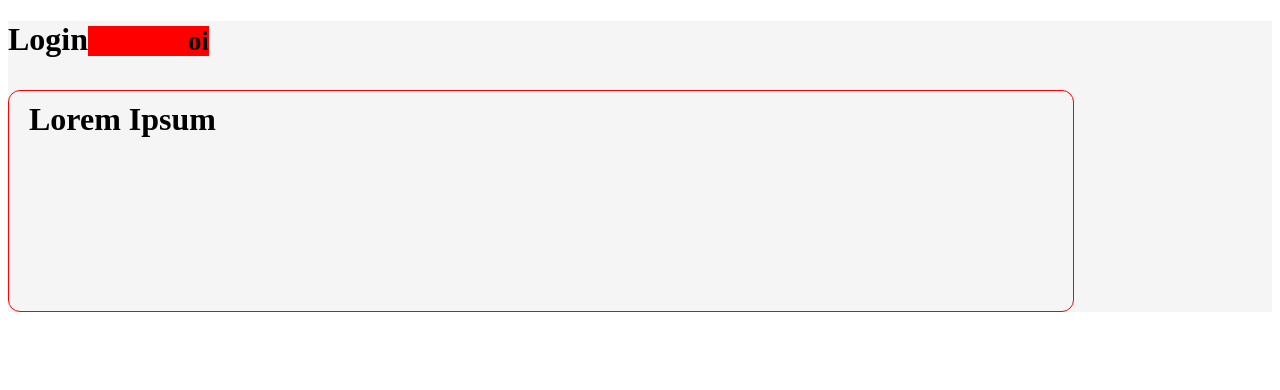
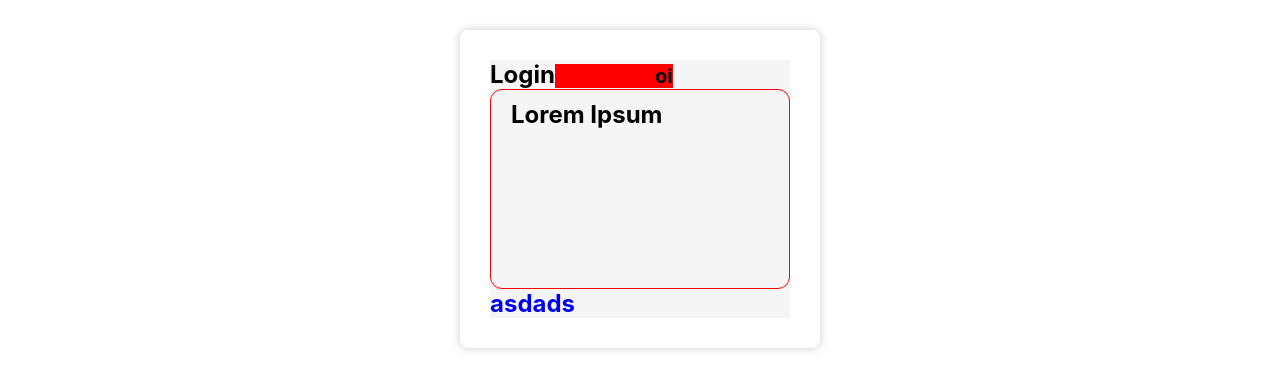
Before and after one commit to pedrovs3/react-App, a React (Create React App) app: page / in a window 1280 px wide. Shown: the top 390 px of the page. Built offline with nearby package versions, Linux system fonts and the light colour scheme.

Commit message:
Creating main component of application

```diff
--- a/src/App.js
+++ b/src/App.js
@@ -1,8 +1,14 @@
 import React from 'react';
+import GlobalStyles from './styles/GlobalStyles';
 import Login from './pages/Login';
 
 function App() {
-  return <Login />;
+  return (
+    <>
+      <Login />
+      <GlobalStyles />
+    </>
+  );
 }
 
 export default App;
--- a/src/pages/Login/index.js
+++ b/src/pages/Login/index.js
@@ -1,12 +1,17 @@
 import React from 'react';
+
+import { Container } from '../../styles/GlobalStyles';
 import { Title, Paragrafo } from './styled';
 
 export default function Login() {
   return (
-    <Title>
-      Login
-      <small>oi</small>
-      <Paragrafo>Lorem Ipsum</Paragrafo>
-    </Title>
+    <Container>
+      <Title>
+        Login
+        <small>oi</small>
+        <Paragrafo>Lorem Ipsum</Paragrafo>
+        <a href="#">asdads</a>
+      </Title>
+    </Container>
   );
 }
--- a/src/pages/Login/styled.js
+++ b/src/pages/Login/styled.js
@@ -11,7 +11,6 @@
 
 export const Paragrafo = styled.p`
   height: 200px;
-  width: 80vw;
   border: 1px solid red;
   border-radius: 12px;
   padding: 10px 20px;
--- /dev/null
+++ b/src/styles/GlobalStyles.js
@@ -0,0 +1,39 @@
+import styled, { createGlobalStyle } from 'styled-components';
+
+export default createGlobalStyle`
+  *{
+    margin: 0;
+    padding:0;
+    outline: none;
+    box-sizing: border-box;
+  }
+
+  body{
+    font-family: -apple-system, sans-serif;
+  }
+
+  html, body, #root {
+    height: 100vh;
+  }
+
+  button {
+    cursor: pointer;
+  }
+
+  a {
+    text-decoration: none;
+  }
+
+  ul {
+    list-style: none;
+  }
+`;
+
+export const Container = styled.section`
+  max-width: 360px;
+  background: #fff;
+  margin: 30px auto;
+  padding: 30px;
+  border-radius: 8px;
+  box-shadow: 0 0 10px rgba(0, 0, 0, 0.2);
+`;
```
